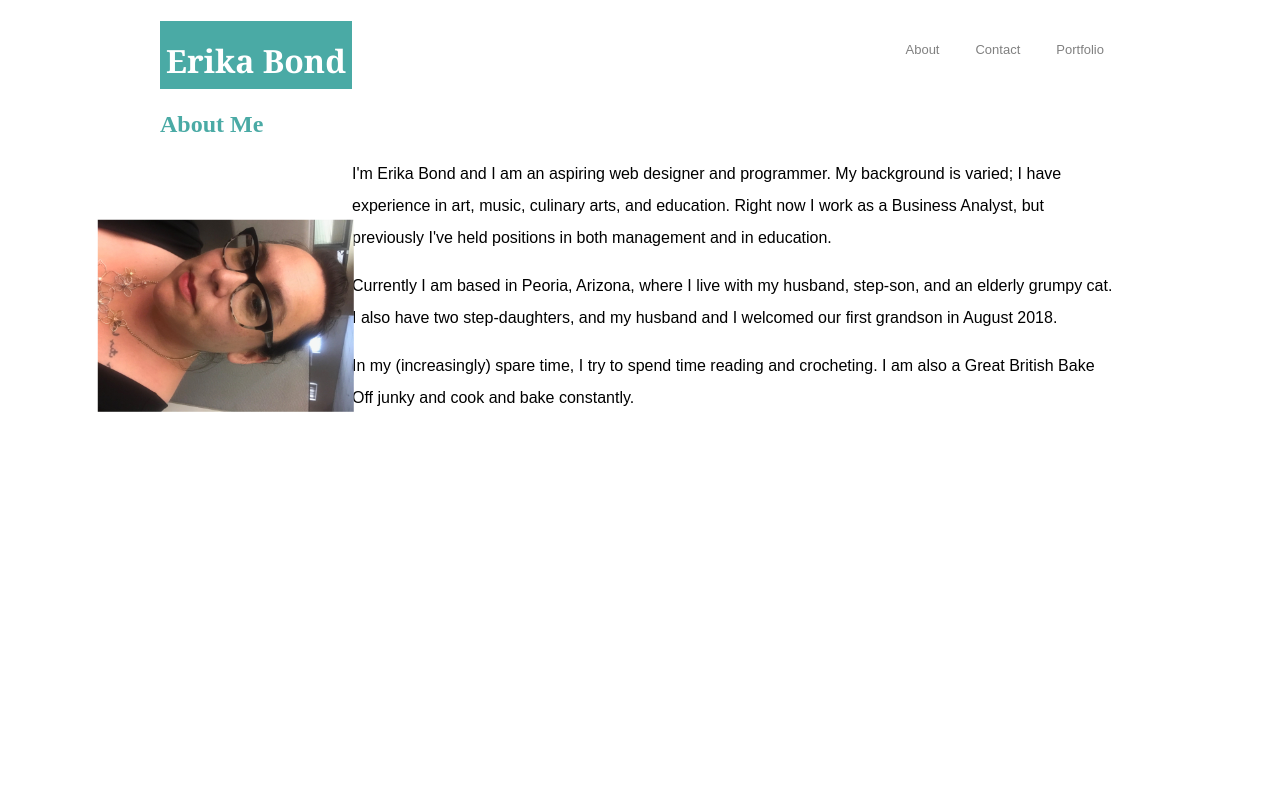
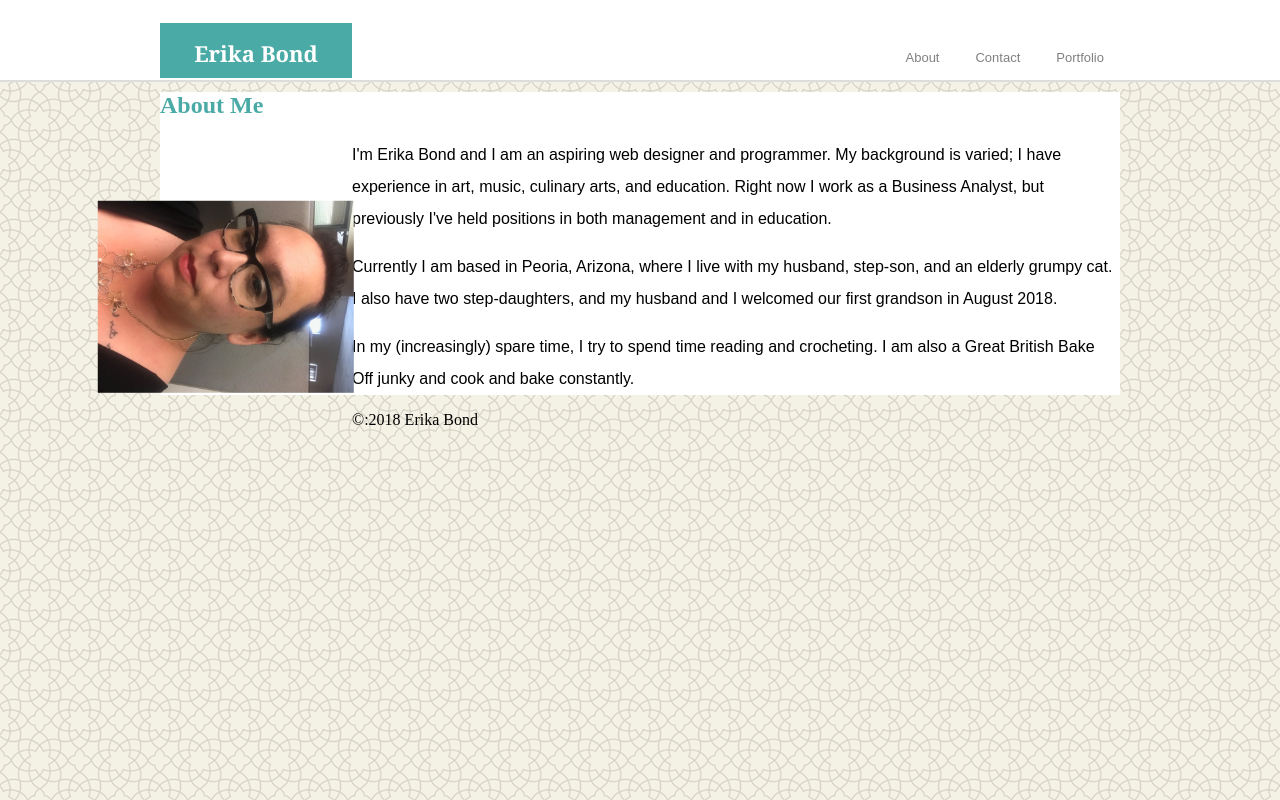
Before and after one commit to ENKBond/Basic-Portfolio, a plain HTML site: page index.html in a window 1280 px wide. Drawn offline with Linux system fonts and the light colour scheme.

Commit message:
updates with background

```diff
--- a/assets/css/style.css
+++ b/assets/css/style.css
@@ -1,6 +1,9 @@
+* {
+    box-sizing: border-box;
+}
+
 body {
-    margin: 0 auto;
-    background-size: 100%;
+    background: url('../images/oriental.png') repeat;
 }
 
 .navTop {
@@ -11,17 +14,21 @@ body {
     top: 0;
     left: 0;
     z-index: -1;
+    border-bottom: 2px solid #dddddd;
 }
 
 h1 {
     background-color: #4aaaa5;
     font-family: 'Georgia', Times, Times New Roman, serif;
+    font-size: 22px;
     color: white;
     width: 20%;
     text-align: center;
     float: left;
-    height: 50px;
-    padding-top: 18px;
+    height: 55px;
+    padding-top: 15px;
+    padding-bottom: 15px;
+    border: 0;
 }
 
 header {
@@ -43,9 +50,12 @@ header {
     font-size: small;
 }
 
-.aboutBio {
+.wrapper {
+    clear:both;
     width: 960px;
     margin: auto;
+    background-color: white;
+    z-index: -1;
 }
 
 h2 {
--- a/index.html
+++ b/index.html
@@ -19,7 +19,7 @@
     </header>
 
 
-<section class="aboutBio">
+<div class="wrapper">
     <h2>About Me</h2>
         <div id="bio">
             <img id="portfolio-about-me" src="assets/images/portfolio-about-me.jpg" alt="Self portrait">
@@ -27,7 +27,13 @@
             <p>Currently I am based in Peoria, Arizona, where I live with my husband, step-son, and an elderly grumpy cat. I also have two step-daughters, and my husband and I welcomed our first grandson in August 2018.</p>
             <p>In my (increasingly) spare time, I try to spend time reading and crocheting. I am also a Great British Bake Off junky and cook and bake constantly.</p>
         </div>
-</section>
+</div>
+
+<div class="clearfix"></div>
+
+<footer>
+    &copy:2018 Erika Bond
+</footer>
 
 </body>
 
```
